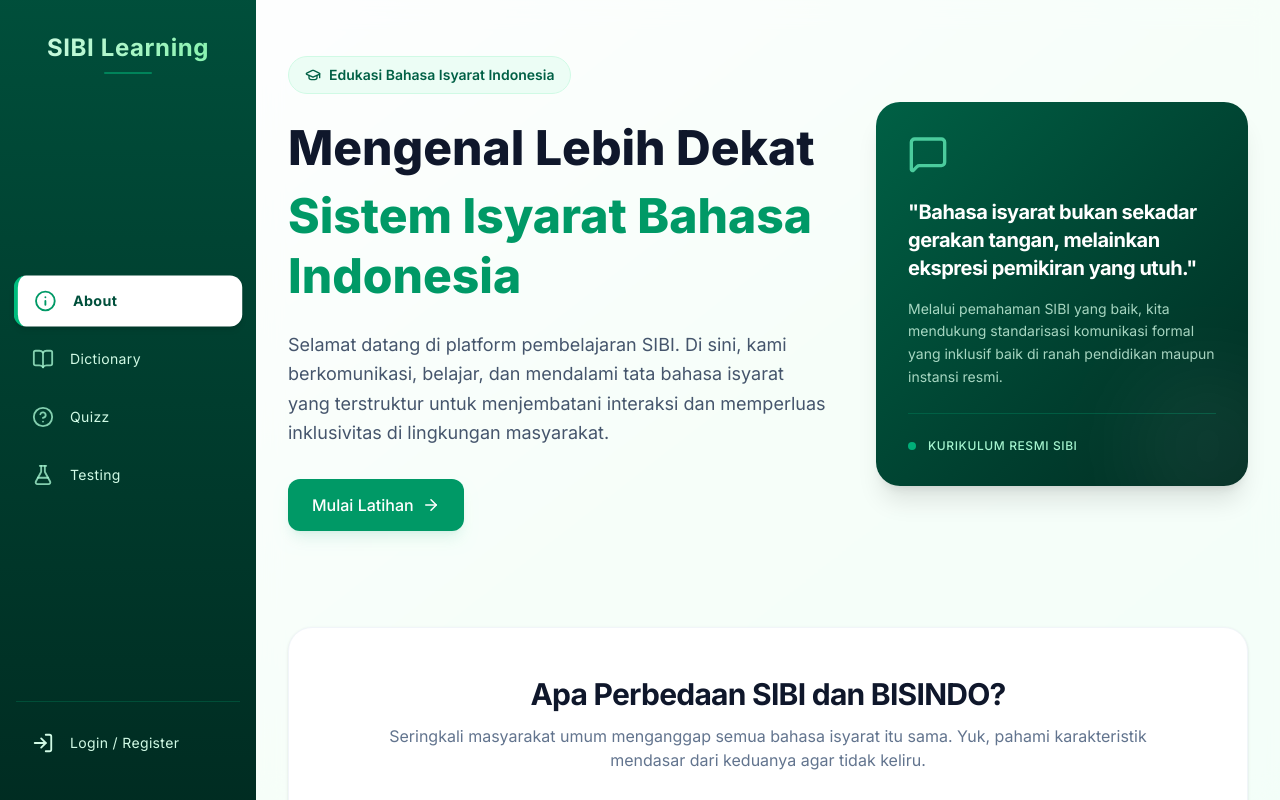
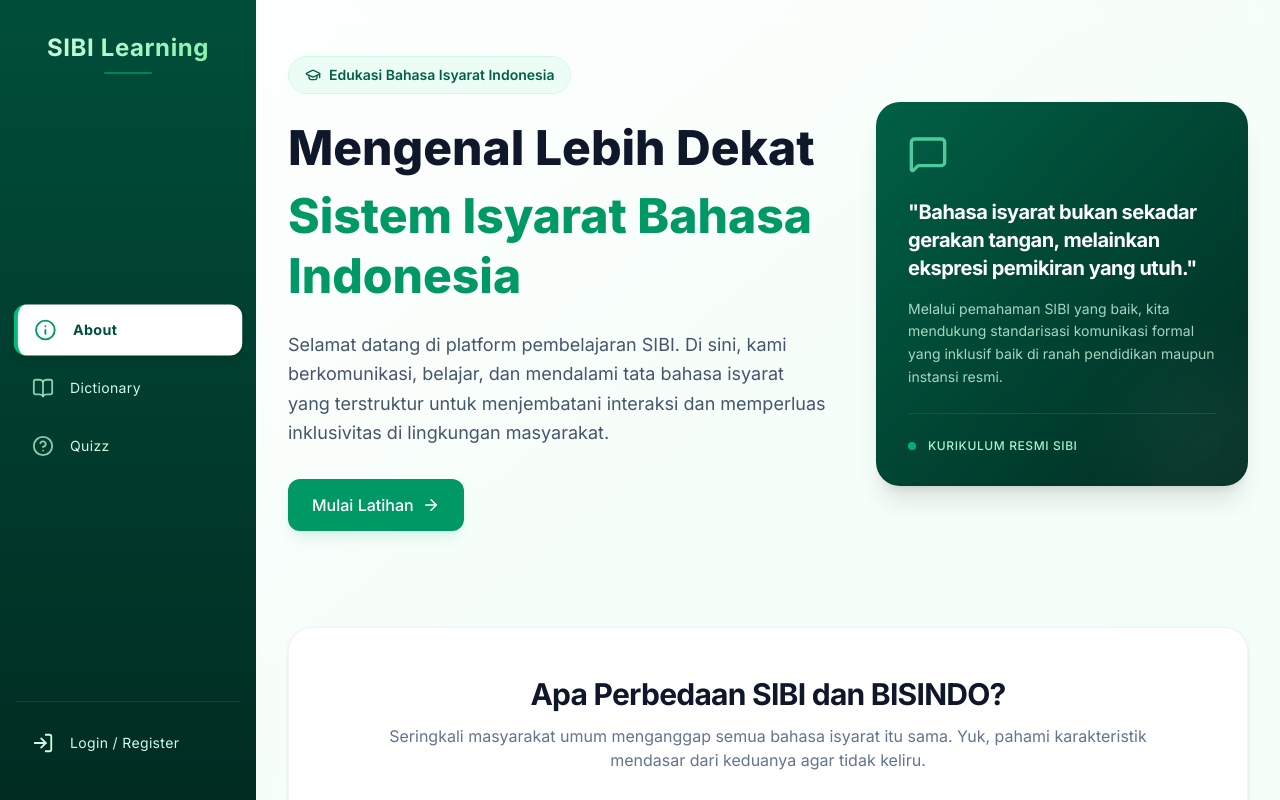
Before and after one commit to yosel-tamba/sibi-app, a Next.js app: page / in a window 1280 px wide. Built offline with nearby package versions, Linux system fonts and the light colour scheme.

Commit message:
hapus pengujian

```diff
--- a/app/layout.tsx
+++ b/app/layout.tsx
@@ -54,7 +54,7 @@ export default function RootLayout({
     { name: "About", href: "/", icon: Info },
     { name: "Dictionary", href: "/dictionary", icon: BookOpen },
     { name: "Quizz", href: "/quizz", icon: HelpCircle },
-    { name: "Testing", href: "/pengujian", icon: FlaskConical },
+    // { name: "Testing", href: "/pengujian", icon: FlaskConical },
   ];
 
   const SidebarContent = () => (
```
